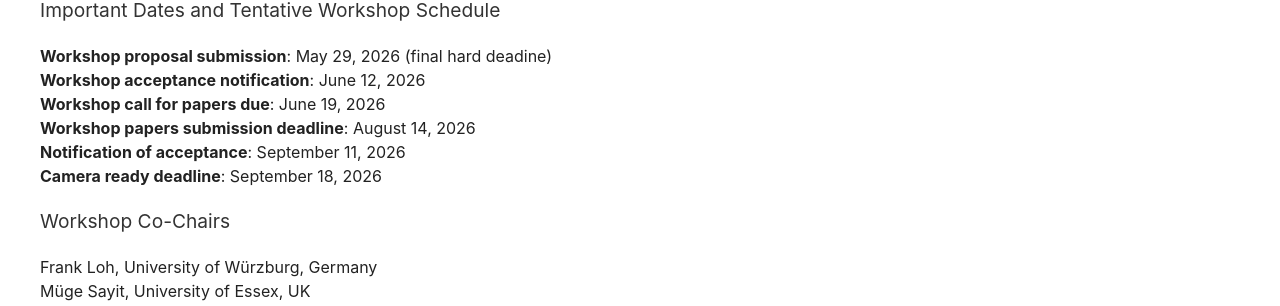
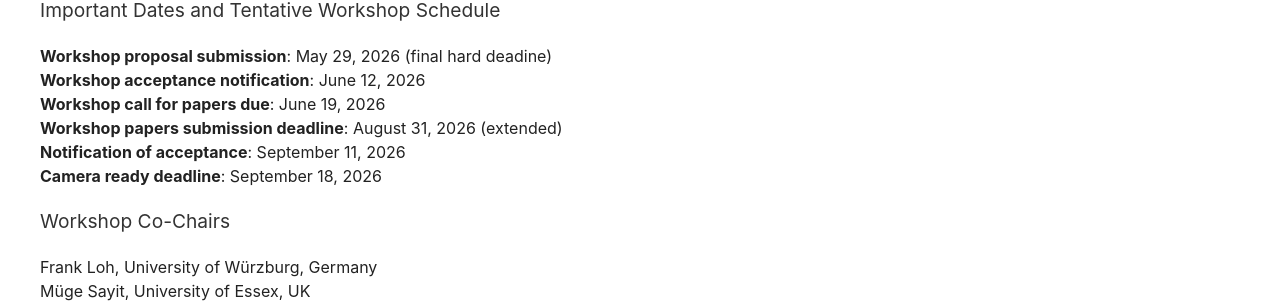
Before and after one commit to stuartclayman/cnsm-2026-website, a Jekyll site: the page built from cfw.html, in a window 1280 px wide. Shown: the part 1120-1426 px from the top of the page. Built offline with Jekyll 4.4.1, drawn with Linux system fonts in a browser that asks for light colours; nearby versions of some CDN libraries.

Commit message:
Update workshop papers deadline

```diff
--- a/cfw.html
+++ b/cfw.html
@@ -46,7 +46,7 @@
   <strong>Workshop proposal submission</strong>: May 29, 2026 (final hard deadine)<br>
   <strong>Workshop acceptance notification</strong>: June 12, 2026<br>
   <strong>Workshop call for papers due</strong>: June 19, 2026<br>
-  <strong>Workshop papers submission deadline</strong>: August 14, 2026<br>
+  <strong>Workshop papers submission deadline</strong>: August 31, 2026 (extended)<br>
   <strong>Notification of acceptance</strong>: September 11, 2026<br>
   <strong>Camera ready deadline</strong>: September 18, 2026<br>
 </p>
```
